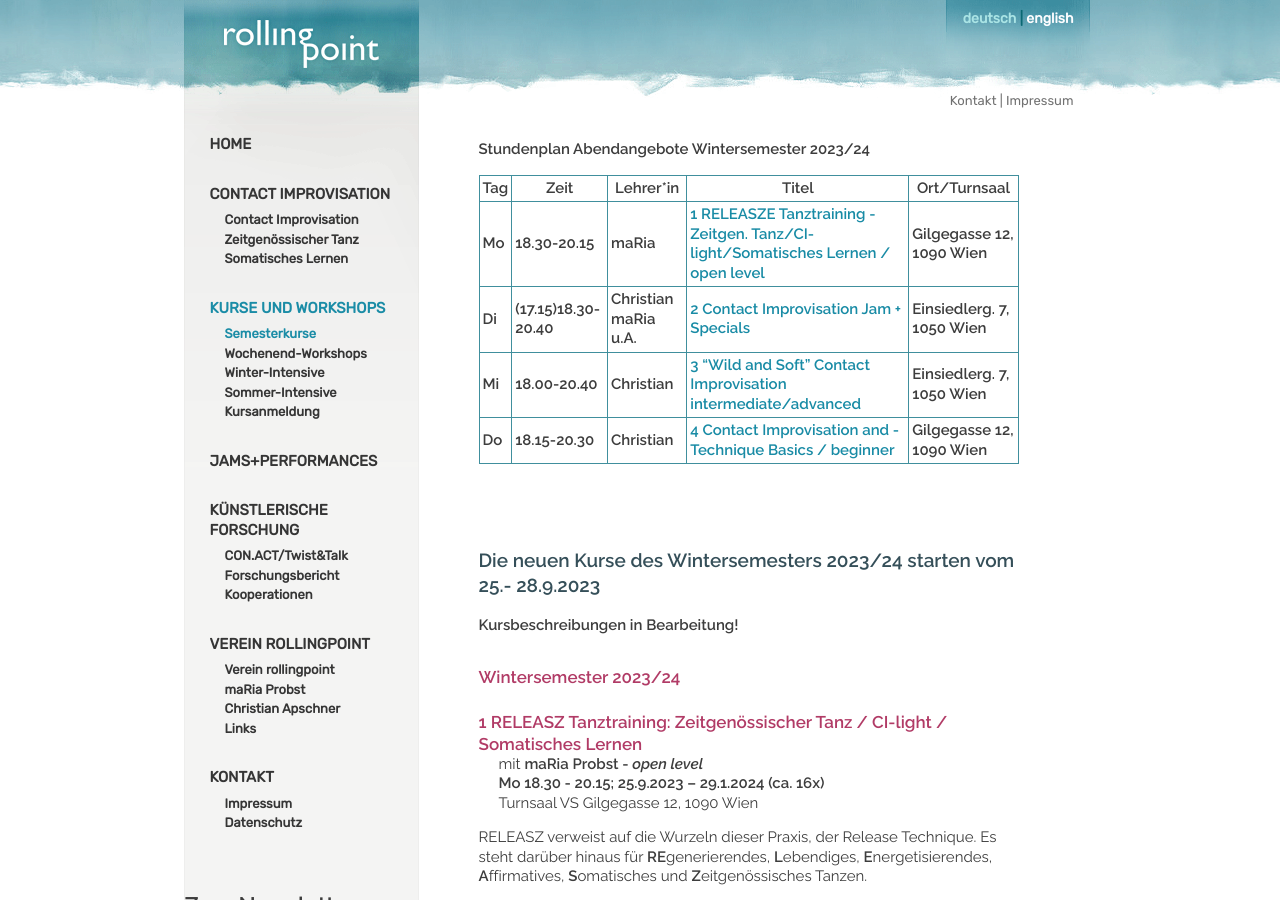
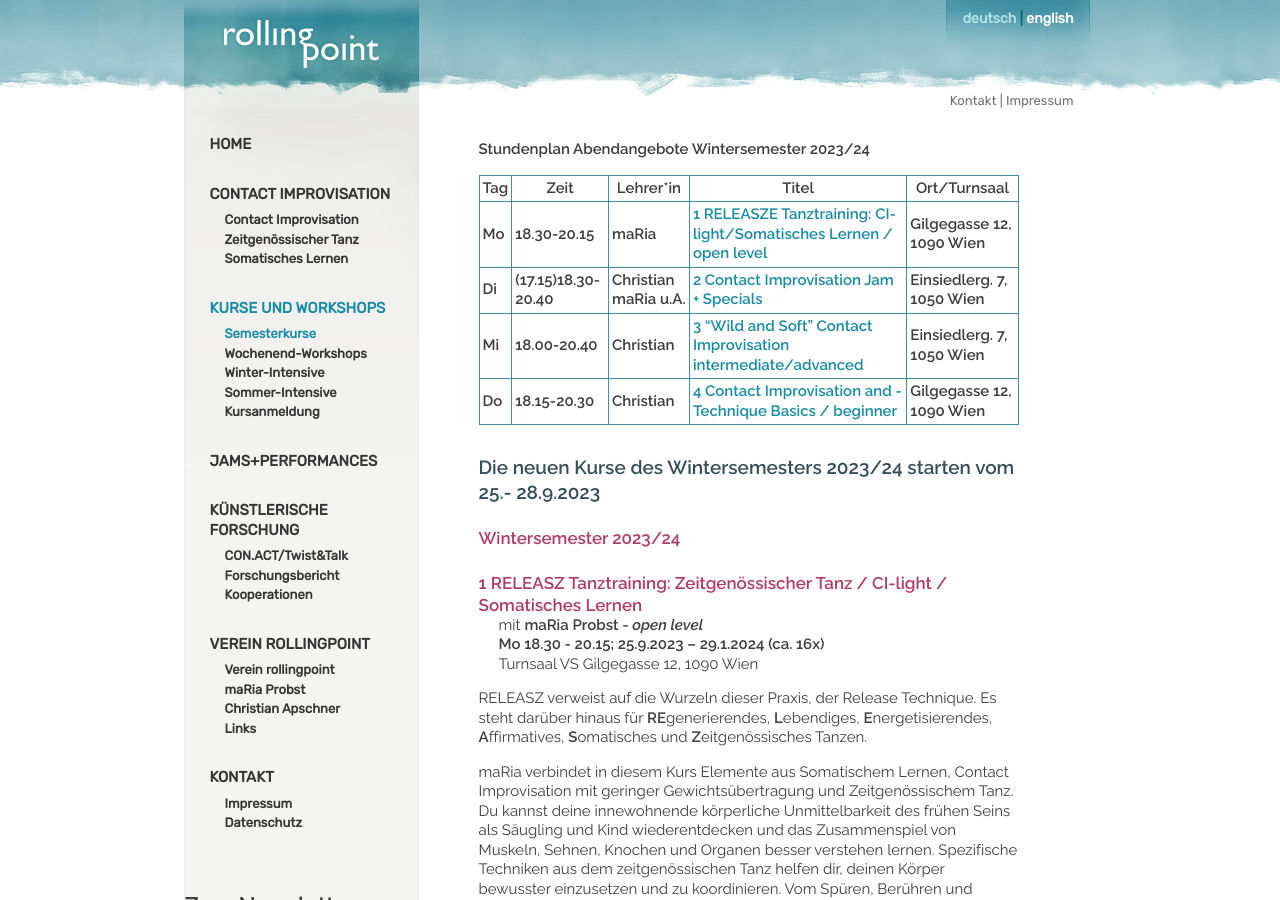
Before and after one commit to manulari/rollingpointat, a Jekyll site: the page built from _pages_de/kurse.md, in a window 1280 px wide and 900 px high. Built offline with Jekyll 4.4.1, drawn with Linux system fonts in a browser that asks for light colours; comment, search, counter and statistics services are not loaded.

Commit message:
Update page (de) “kurse”

```diff
--- a/_pages_de/kurse.md
+++ b/_pages_de/kurse.md
@@ -4,19 +4,16 @@ title: KURSE UND WORKSHOPS
 ---
 **Stundenplan Abendangebote Wintersemester 2023/24**
 
-| Tag    | Zeit                   | Lehrer*in                | Titel                                                                                        | Ort/Turnsaal                  |
-| ------ | ---------------------- | ------------------------ | -------------------------------------------------------------------------------------------- | ----------------------------- |
-| **Mo** | **18.30-20.15**        | **maRia**                | **[ 1 RELEASZE Tanztraining - Zeitgen. Tanz/CI-light/Somatisches Lernen / open level](#mo)** | **Gilgegasse 12, 1090 Wien**  |
-| **Di** | **(17.15)18.30-20.40** | **Christian maRia u.A.** | **[2 Contact Improvisation Jam + Specials](#di)**                                            | **Einsiedlerg. 7, 1050 Wien** |
-| **Mi** | **18.00-20.40**        | **Christian**            | **[3 "Wild and Soft" Contact Improvisation intermediate/advanced](#mi)**                     | **Einsiedlerg. 7, 1050 Wien** |
-| **Do** | **18.15-20.30**        | **Christian**            | **[4 Contact Improvisation and -Technique Basics / beginner ](#do)**                         | **Gilgegasse 12, 1090 Wien**  |
+| Tag    | Zeit                   | Lehrer*in                | Titel                                                                         | Ort/Turnsaal                  |
+| ------ | ---------------------- | ------------------------ | ----------------------------------------------------------------------------- | ----------------------------- |
+| **Mo** | **18.30-20.15**        | **maRia**                | **[ 1 RELEASZE Tanztraining: CI-light/Somatisches Lernen / open level](#mo)** | **Gilgegasse 12, 1090 Wien**  |
+| **Di** | **(17.15)18.30-20.40** | **Christian maRia u.A.** | **[2 Contact Improvisation Jam + Specials](#di)**                             | **Einsiedlerg. 7, 1050 Wien** |
+| **Mi** | **18.00-20.40**        | **Christian**            | **[3 "Wild and Soft" Contact Improvisation intermediate/advanced](#mi)**      | **Einsiedlerg. 7, 1050 Wien** |
+| **Do** | **18.15-20.30**        | **Christian**            | **[4 Contact Improvisation and -Technique Basics / beginner ](#do)**          | **Gilgegasse 12, 1090 Wien**  |
 
-\
-&nbsp;
+
 
 ### Die neuen Kurse des Wintersemesters 2023/24 starten vom 25.- 28.9.2023
-
-**Kursbeschreibungen in Bearbeitung!**
 
 <div class="named-anchor" id="mo"></div>
 
```
